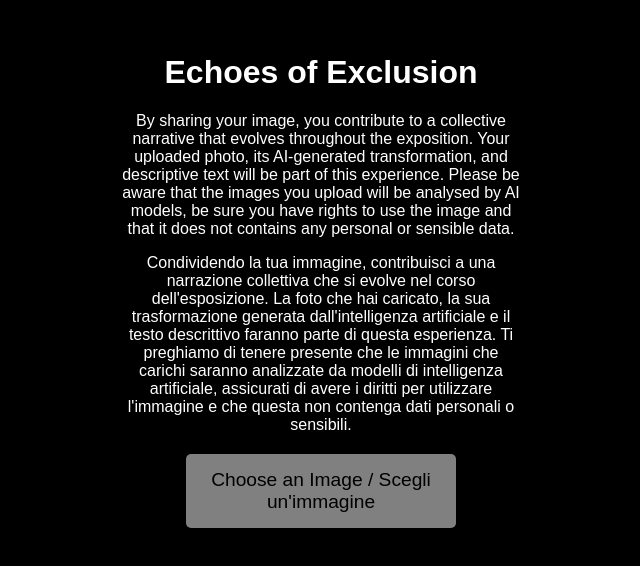
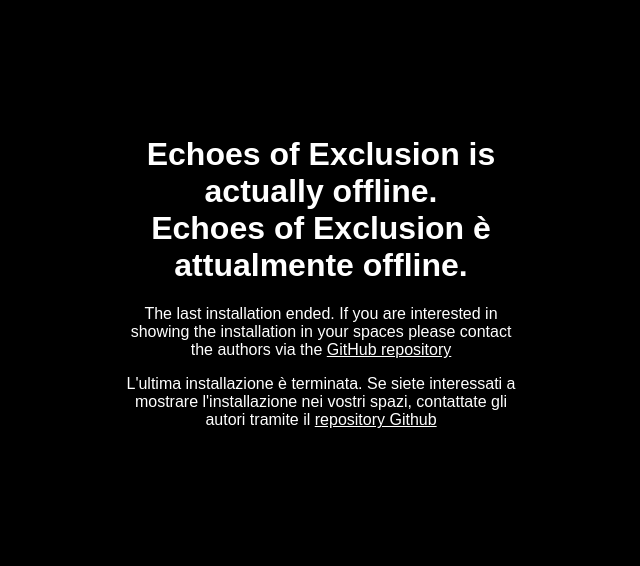
Before and after one commit to zumatt/maind-echoes-of-exclusion, a Next.js app: page / in a window 1280 px wide. Shown: the part 120-686 px from the top of the page, without its empty margins (319-959 px from the left). Built offline with nearby package versions, Linux system fonts and the light colour scheme.

Commit message:
Changed the flag for offline/online usage as a environmental variable

```diff
--- a/app/components/form.tsx
+++ b/app/components/form.tsx
@@ -1,6 +1,6 @@
 import { useState } from 'react';
 
-const installationOnline = true;
+const installationOnline = (process.env.NEXT_PUBLIC_INSTALLATION_ONLINE ?? "false") === "true";
 
 export default function UploadForm() {
   const [file, setFile] = useState<File | null>(null);
```
